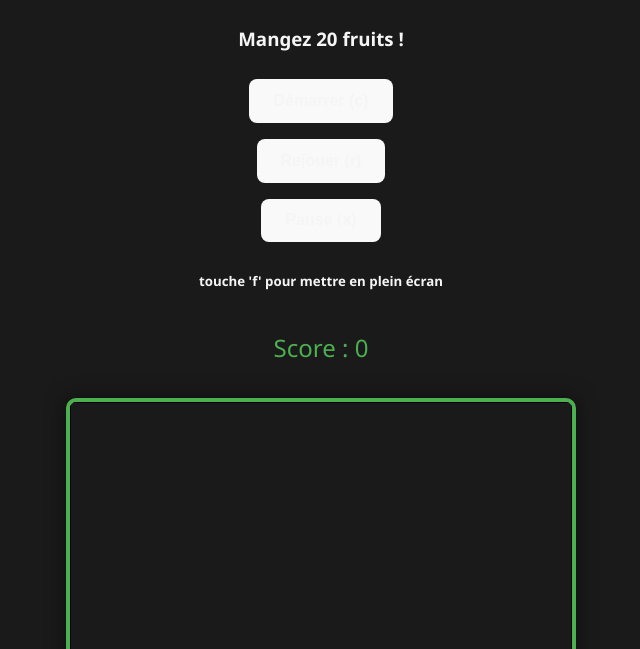
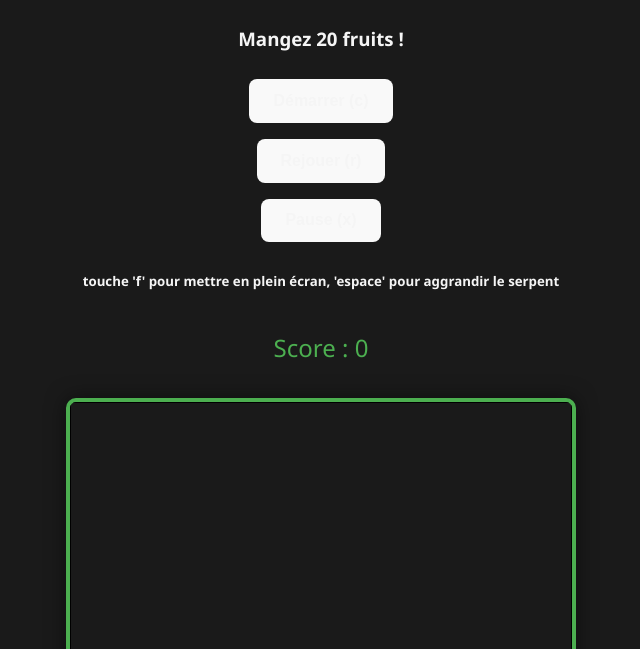
Before and after one commit to celico7/Snake_Game, a website built with Vite: page index.html in a window 1280 px wide. Shown: the part 151-800 px from the top of the page, without its empty margins (319-959 px from the left). Built offline with nearby package versions, Linux system fonts and the light colour scheme.

Commit message:
h5 update

```diff
--- a/index.html
+++ b/index.html
@@ -13,7 +13,7 @@
     <button id="start">Démarrer (c)</button>
     <button id="restart">Rejouer (r)</button>
     <button id="stop">Pause (x)</button>
-    <h5>touche 'f' pour mettre en plein écran</h5>
+    <h5>touche 'f' pour mettre en plein écran, 'espace' pour aggrandir le serpent</h5>
     <div id="score">Score : 0</div>
 
     <div id="app">
```
